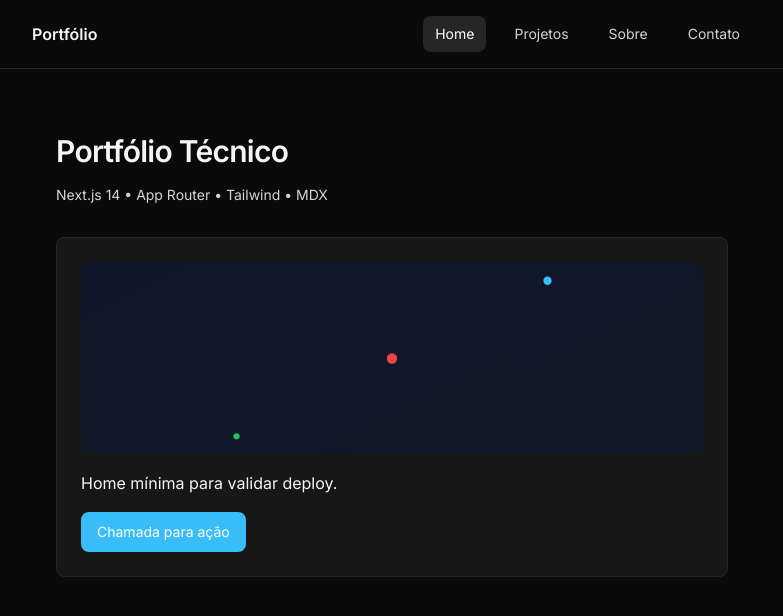
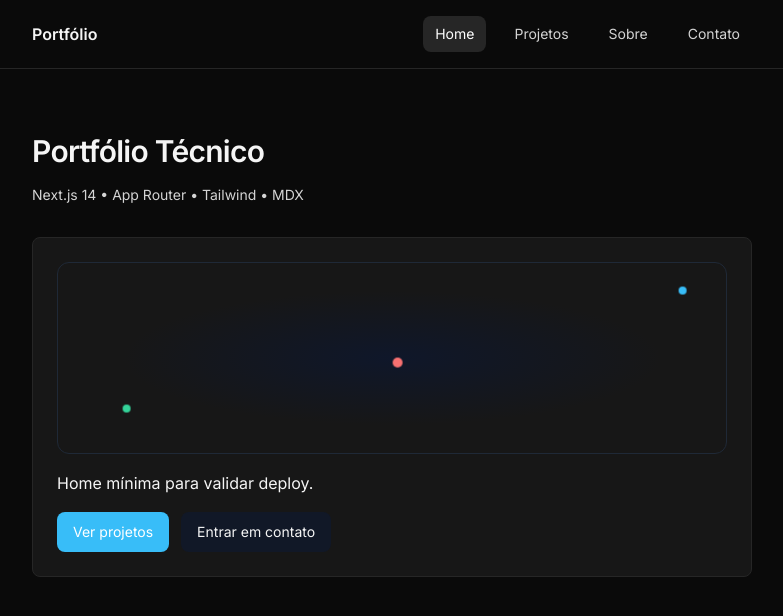
Before and after one commit to Salazarismo/trae_mv4ervzy, a Next.js app: page / in a window 1280 px wide. Shown: the top 616 px of the page, without its empty margins (248-1031 px from the left). Built offline with nearby package versions, Linux system fonts and the light colour scheme.

Commit message:
feat(home): Hero animado CSS-only e CTAs para Projetos/Contato; keyframes orb

```diff
--- a/app/page.tsx
+++ b/app/page.tsx
@@ -1,20 +1,20 @@
-import { ImageWithFallback } from '@/components/ui/ImageWithFallback'
-import { Button } from '@/components/ui/Button'
+import { Button, buttonVariants } from '@/components/ui/Button'
+import Link from 'next/link'
+import { Hero } from '@/components/Hero'
 
 export default function Page() {
   return (
-    <main className="mx-auto max-w-3xl px-6 py-16">
+    <div className="py-16 animate-fade-in">
       <h1 className="text-3xl font-semibold">Portfólio Técnico</h1>
-      <p className="mt-4 text-sm text-neutral-300">
-        Next.js 14 • App Router • Tailwind • MDX
-      </p>
+      <p className="mt-4 text-sm text-neutral-300">Next.js 14 • App Router • Tailwind • MDX</p>
       <div className="mt-8 rounded-lg border border-neutral-800 bg-neutral-900 p-6">
-        <ImageWithFallback src="/images/hero.svg" alt="Hero" width={1200} height={600} className="h-48 w-full rounded-lg object-cover" />
+        <Hero />
         <p className="mt-4">Home mínima para validar deploy.</p>
-        <div className="mt-4">
-          <Button>Chamada para ação</Button>
+        <div className="mt-4 flex gap-3">
+          <Link href="/projetos" className={buttonVariants({ variant: 'primary' })} aria-label="Ver projetos">Ver projetos</Link>
+          <Link href="/contato" className={buttonVariants({ variant: 'secondary' })} aria-label="Entrar em contato">Entrar em contato</Link>
         </div>
       </div>
-    </main>
+    </div>
   )
 }
--- /dev/null
+++ b/components/Hero.tsx
@@ -0,0 +1,14 @@
+import { clsx } from 'clsx'
+
+function Hero() {
+  return (
+    <div className="relative h-48 w-full overflow-hidden rounded-xl border border-border bg-neutral-900">
+      <div className="absolute inset-4 rounded-xl bg-[radial-gradient(ellipse_at_center,_#0f172a,_transparent_60%)]" />
+      <span className={clsx('absolute right-10 top-6 h-2 w-2 rounded-full bg-sky-400 animate-orb')} />
+      <span className={clsx('absolute left-16 bottom-10 h-2 w-2 rounded-full bg-emerald-400 animate-orb')} />
+      <span className={clsx('absolute left-1/2 top-1/2 h-2.5 w-2.5 -translate-x-1/2 -translate-y-1/2 rounded-full bg-red-400 animate-orb')} />
+    </div>
+  )
+}
+
+export { Hero }
--- a/tailwind.config.ts
+++ b/tailwind.config.ts
@@ -63,11 +63,17 @@ export default {
           '0%': { backgroundPosition: '-200% 0' },
           '100%': { backgroundPosition: '200% 0' },
         },
+        orb: {
+          '0%': { transform: 'translate(0, 0)' },
+          '50%': { transform: 'translate(8px, -6px)' },
+          '100%': { transform: 'translate(0, 0)' },
+        },
       },
       animation: {
         'fade-in': 'fade-in 200ms ease-out',
         'slide-up': 'slide-up 250ms ease-out',
         shimmer: 'shimmer 1.25s linear infinite',
+        orb: 'orb 5s ease-in-out infinite',
       },
       transitionTimingFunction: {
         soft: 'cubic-bezier(0.22, 1, 0.36, 1)',
```
